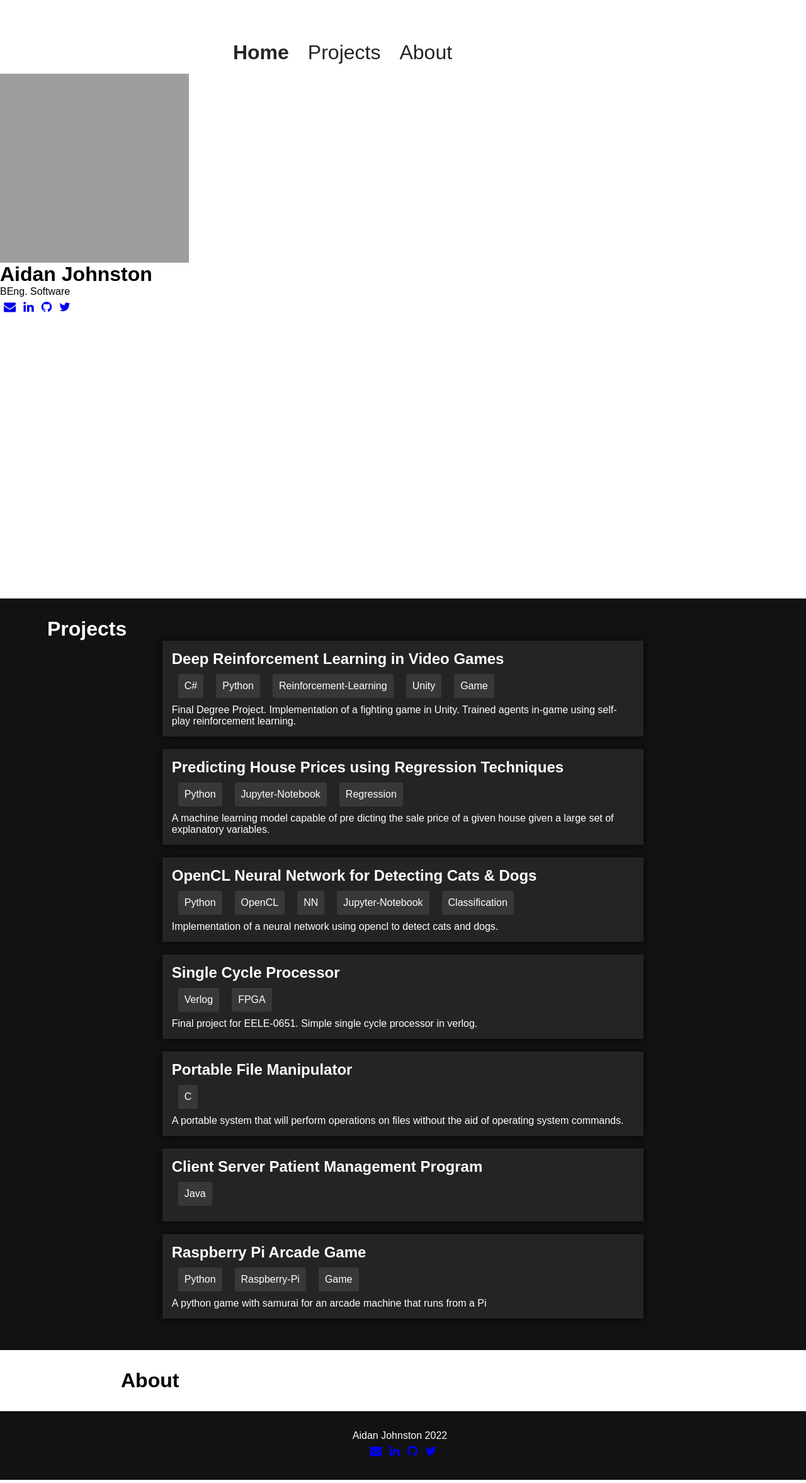
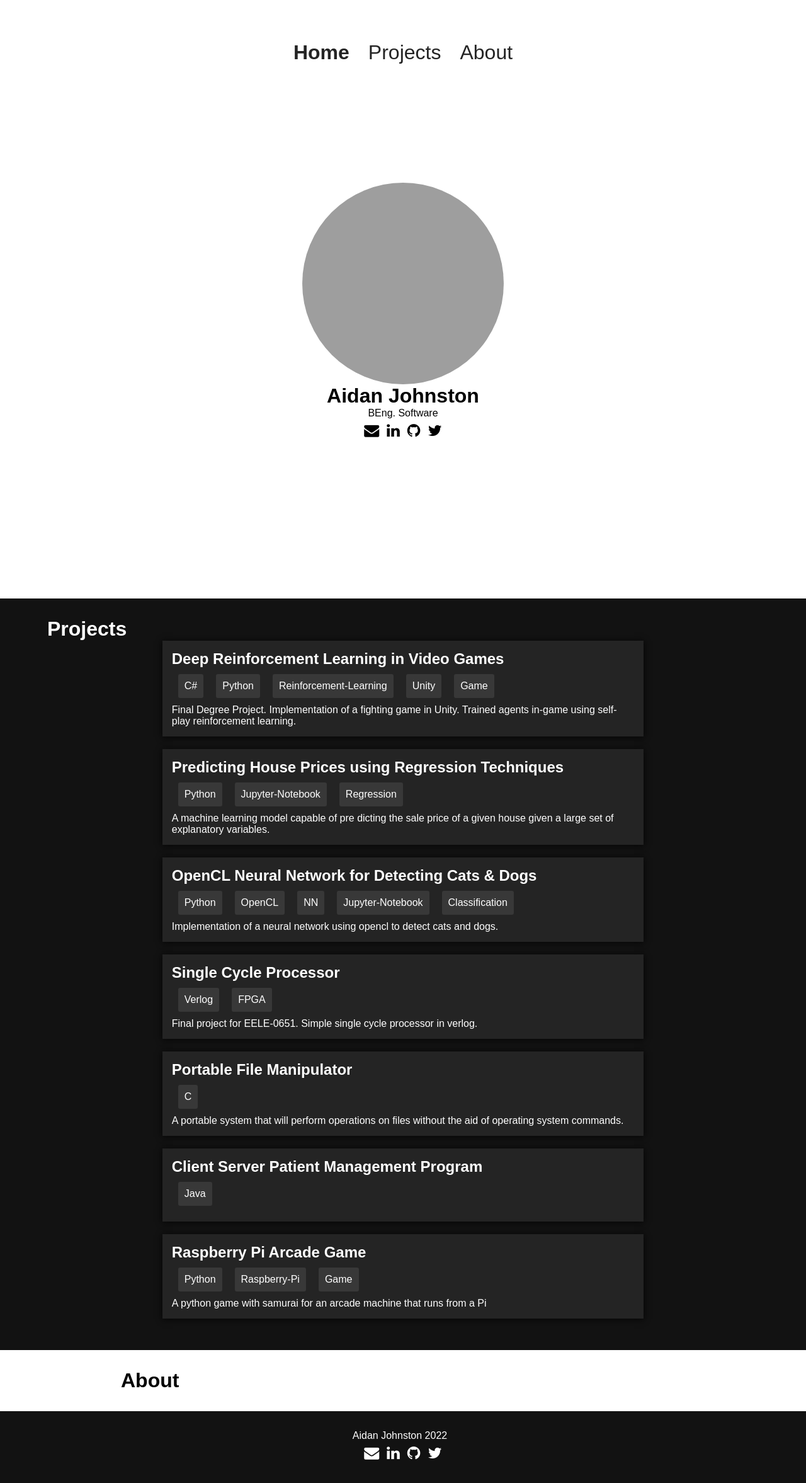
Before and after one commit to AidanJohnston/AidanJohnston.github.io, a Jekyll site: the page built from index.html, in a window 1280 px wide. Shown: the whole page at 63% size. Built offline with Jekyll 4.4.1, drawn with Linux system fonts in a browser that asks for light colours; grey boxes are pictures that could not be loaded.

Commit message:
profile card to center, rounded

```diff
--- a/assets/css/master.css
+++ b/assets/css/master.css
@@ -19,10 +19,21 @@ body {
 
 .profilePicture {
     background-image: url("https://avatars2.githubusercontent.com/u/38672170?s=460&u=5fa33811b98407e0089bca6ea1121a8fb1519e84&v=4");
-    width: 300px;
-    height: 300px;
+    width: 20em;
+    height: 20em;
     background-size: cover;
     background-position: center;
+    border-radius: 50%;
+}
+
+.profileCard {
+    width: 20em;
+    height: 20em;
+    position: absolute;
+    top: 50%;
+    left: 50%;
+    transform: translate(-50%, -50%);
+    text-align: center;
 }
 
 .sectionB {
@@ -60,6 +71,7 @@ body {
     justify-content: center;
     margin-top: 50px;
     width: 100%;
+    flex-wrap: wrap;
 }
 
 .navBar a {
@@ -67,10 +79,6 @@ body {
     font-size: 2em;
     color: #242424;
     text-decoration: none;
-}
-
-.navBar a:last-child {
-    margin-right: 15%;
 }
 
 .navBar a:hover {
@@ -128,6 +136,8 @@ body {
 .tag-container {
     display: flex;
     align-content: center;
+    flex-direction: row;
+    flex-wrap: wrap;
 }
 
 .tag-container p {
@@ -167,7 +177,6 @@ body {
     font: bold;
     margin-right: 10px;
 }
-
 
 .sectionF {
     color: white;
@@ -225,15 +234,17 @@ body {
 
 .socials {
     display: flex;
-    overflow: hidden;
+    overflow: warp;
+    justify-content: center;
 }
 
 .socials a {
     font: bold;
-    font-size: larger;
+    font-size: 1.5em;
     margin: 6px;
     text-decoration: none;
     cursor: pointer;
+    color: inherit;
 }
 
 .sectionAContainer {
```
